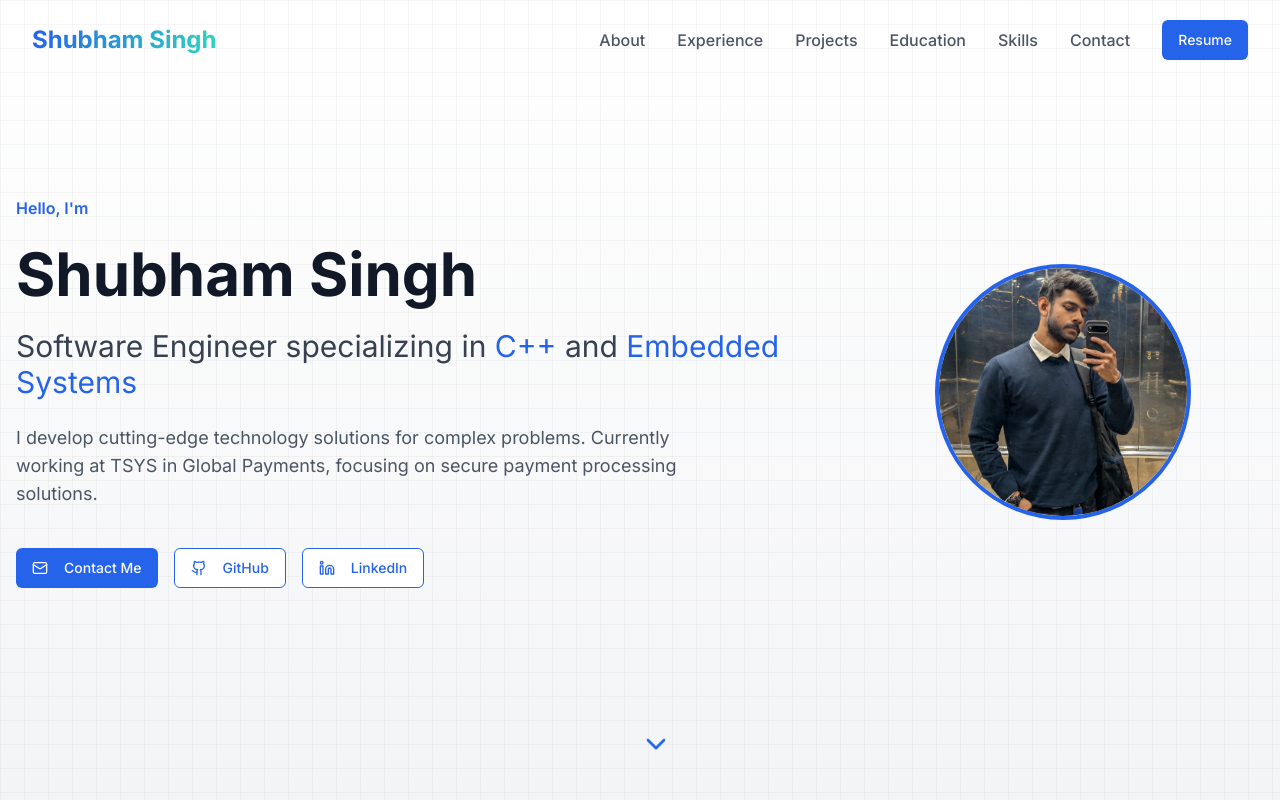
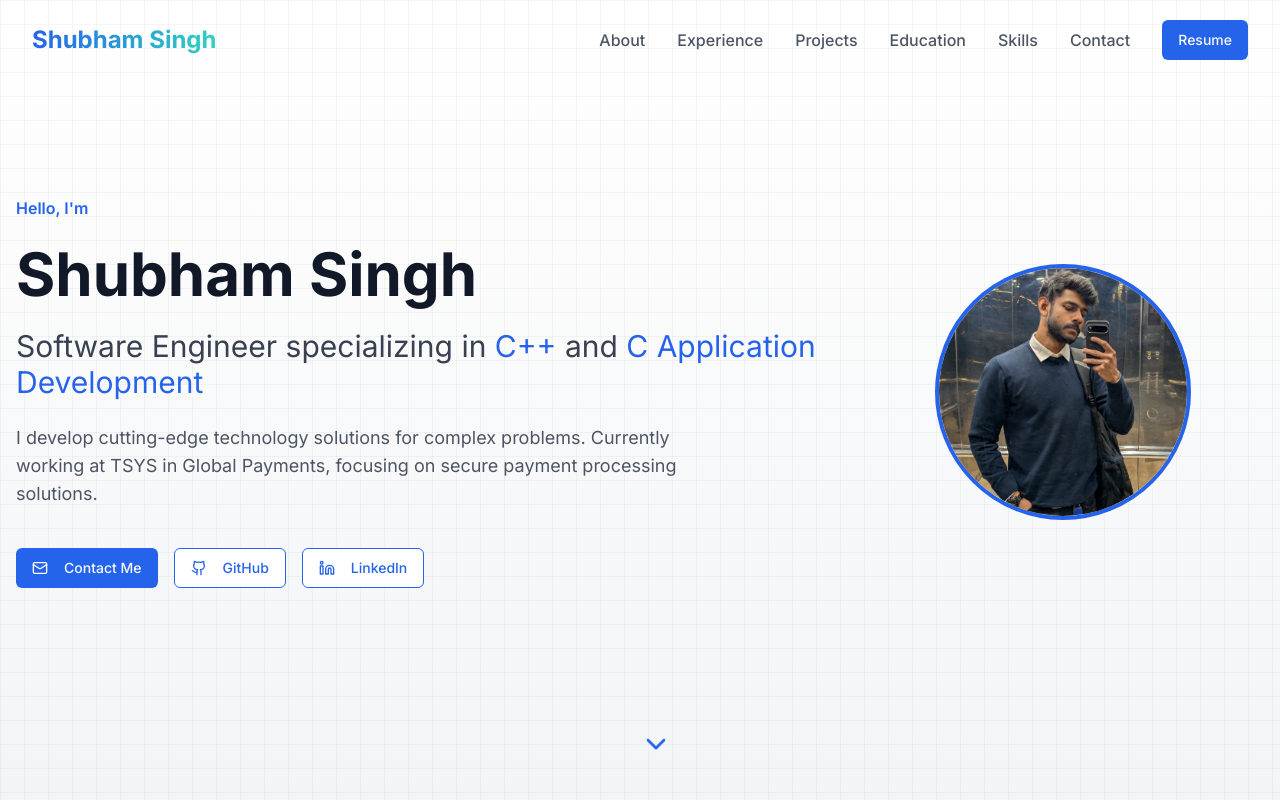
Before and after one commit to shubhamcr10/portfolio, a React (Vite) app: page / in a window 1280 px wide. Shown: the top 800 px of the page. Built offline with nearby package versions, Linux system fonts and the light colour scheme.

Commit message:
Update hero subtitle to C Application Development

```diff
--- a/src/components/Hero.tsx
+++ b/src/components/Hero.tsx
@@ -24,7 +24,7 @@ const Hero = () => {
               Shubham Singh
             </h1>
             <h2 className="text-2xl md:text-3xl text-gray-700">
-              Software Engineer specializing in <span className="text-blue-600">C++</span> and <span className="text-blue-600">Embedded Systems</span>
+              Software Engineer specializing in <span className="text-blue-600">C++</span> and <span className="text-blue-600">C Application Development</span>
             </h2>
             <p className="text-lg text-gray-600 max-w-2xl">
               I develop cutting-edge technology solutions for complex problems. Currently working at TSYS in Global Payments, focusing on secure payment processing solutions.
```
